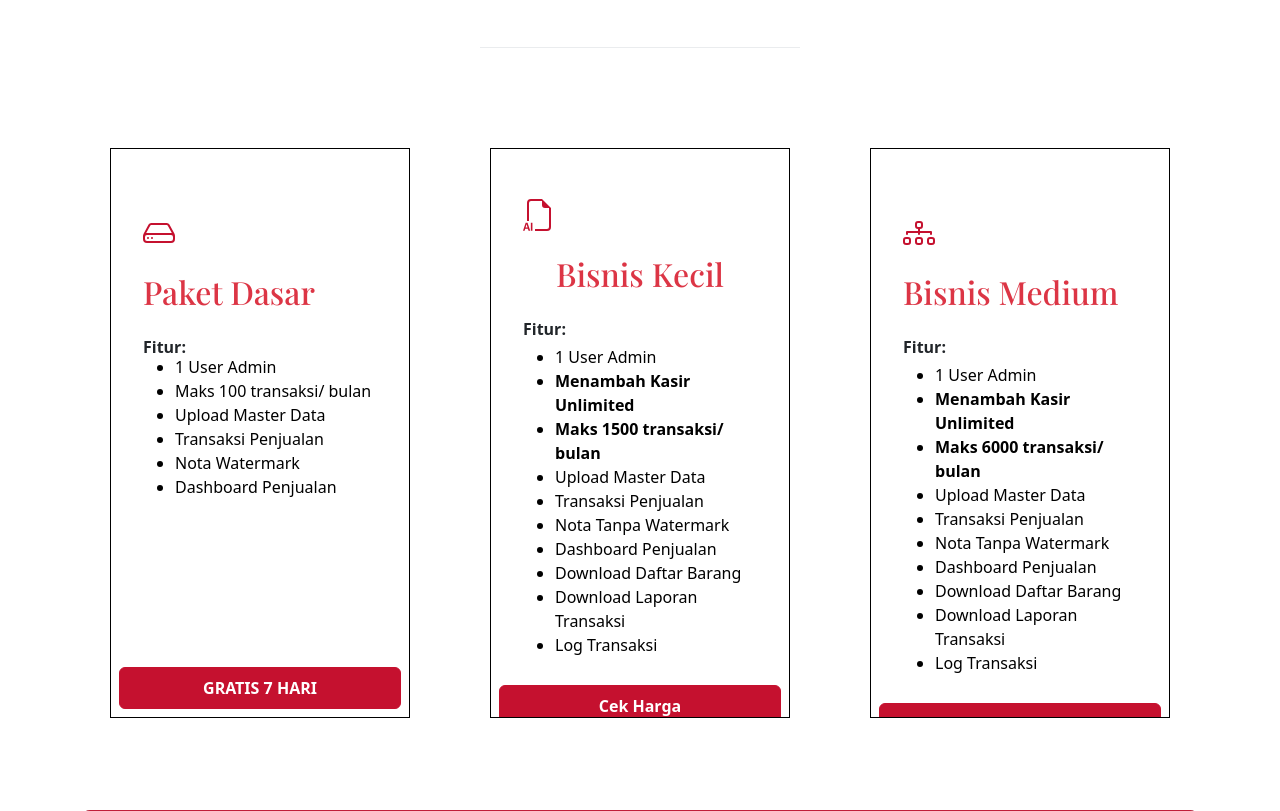
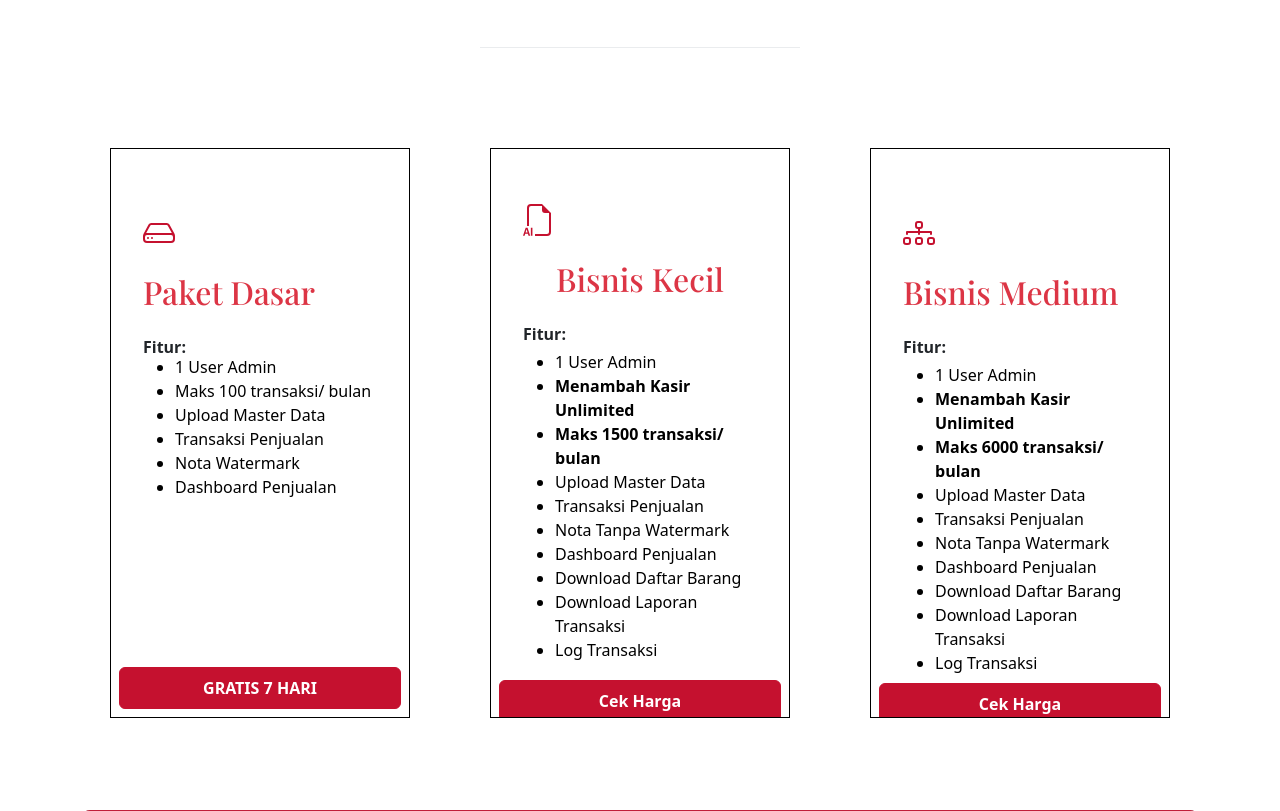
Before and after one commit to leopard1982/posmi, a Django app: template templates/pos/pos.html in a window 1280 px wide. Shown: the part 1027-1838 px from the top of the page. Run offline with Django 3.2, Linux system fonts and the light colour scheme; the template is opened without the code that fills it, so the values that code supplies are empty; some libraries are stand-ins or nearby versions; some web fonts are replaced; grey boxes are pictures that could not be loaded.

Commit message:
revisi untuk landing page

```diff
--- a/templates/landing.html
+++ b/templates/landing.html
@@ -257,7 +257,7 @@
                 </a> -->
                 <!-- <div class="bsb-circle bg-accent border border-4 border-accent position-absolute top-100 start-100 translate-middle"></div> -->
               </div>
-              <a href="#bisniskecil" class="text-white fw-bold p-2 m-2 text-center btn btn-primary rounded"  style="margin-top: -20px !important;">
+              <a href="#bisniskecil" class="text-white fw-bold p-2 m-2 text-center btn btn-primary rounded"  style="margin-top: -30px !important;">
                   Cek Harga
               </a>
             </div>
@@ -285,7 +285,7 @@
                   </ul>
                 </p>
               </div>
-              <a href="#bisnismedium" class="text-white fw-bold p-2 m-2 text-center btn btn-primary rounded" style="margin-top: -20px !important;">
+              <a href="#bisnismedium" class="text-white fw-bold p-2 m-2 text-center btn btn-primary rounded" style="margin-top: -40px !important;">
                   Cek Harga
               </a>
             </div>
```
Also changed, not shown: 1 other file.
